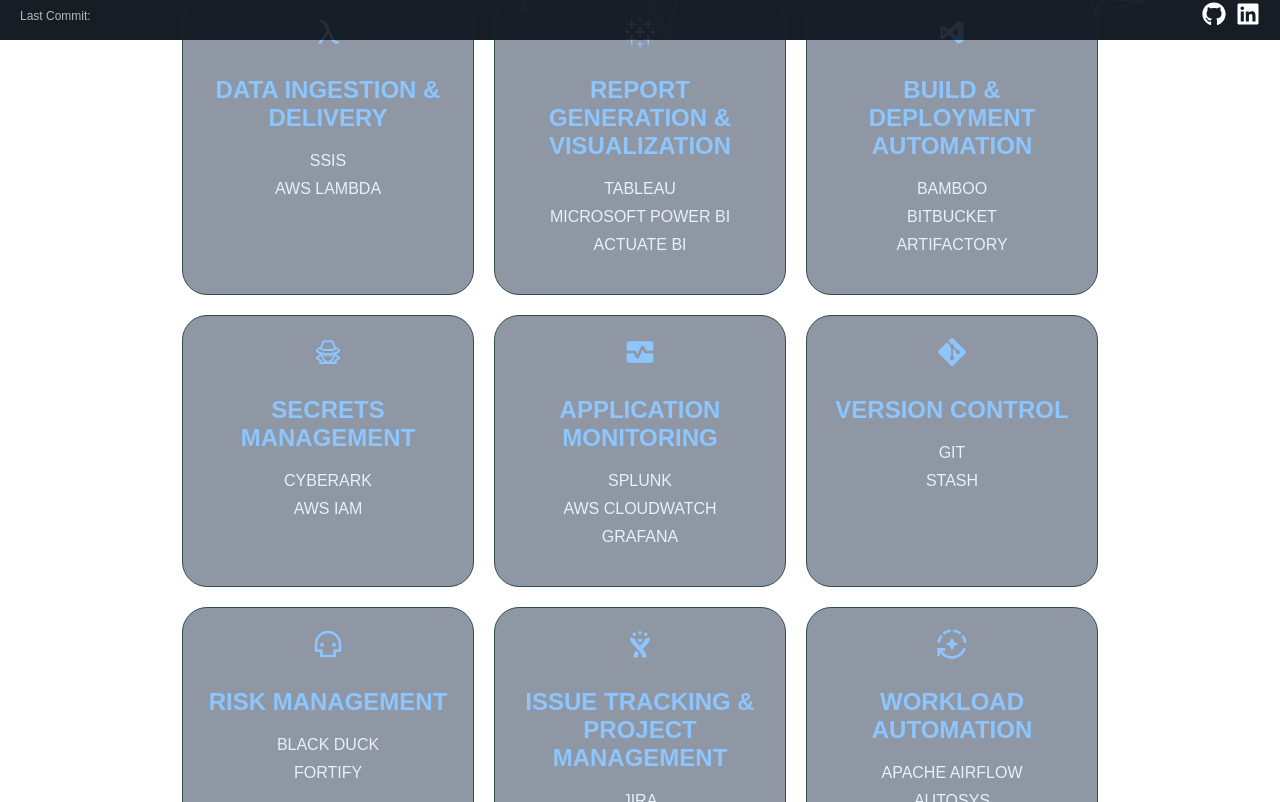
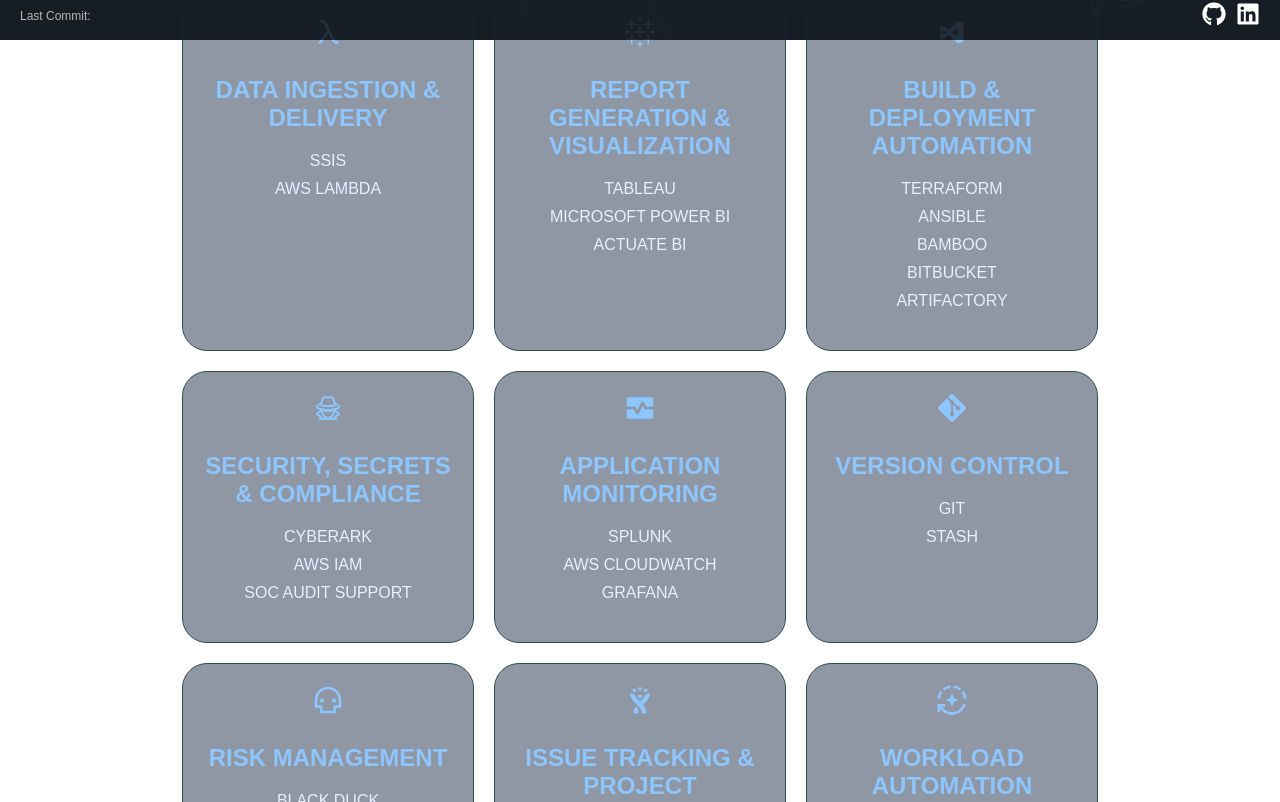
Before and after one commit to bRaInT00T/nickwolk-website, a React (Create React App) app: page /#/skills in a window 1280 px wide. Shown: the part 760-1562 px from the top of the page. Built offline with nearby package versions, Linux system fonts and the light colour scheme; no server answers.

Commit message:
Update resume files

```diff
--- a/src/pages/skills.js
+++ b/src/pages/skills.js
@@ -39,12 +39,12 @@
   },
   {
     category: 'Build & Deployment Automation',
-    skills: ['Bamboo', 'Bitbucket', 'Artifactory'],
+    skills: ['Terraform', 'Ansible','Bamboo', 'Bitbucket', 'Artifactory'],
     icon: <DiVisualstudio />
   },
   {
-    category: 'Secrets Management',
-    skills: ['CyberArk', 'AWS IAM'],
+    category: 'Security, Secrets & Compliance',
+    skills: ['CyberArk', 'AWS IAM', 'SOC Audit Support'],
     icon: <LiaUserSecretSolid />
   },
   {
```
Also changed, not shown: 2 other files (tests, documents, lock files or other folders).
